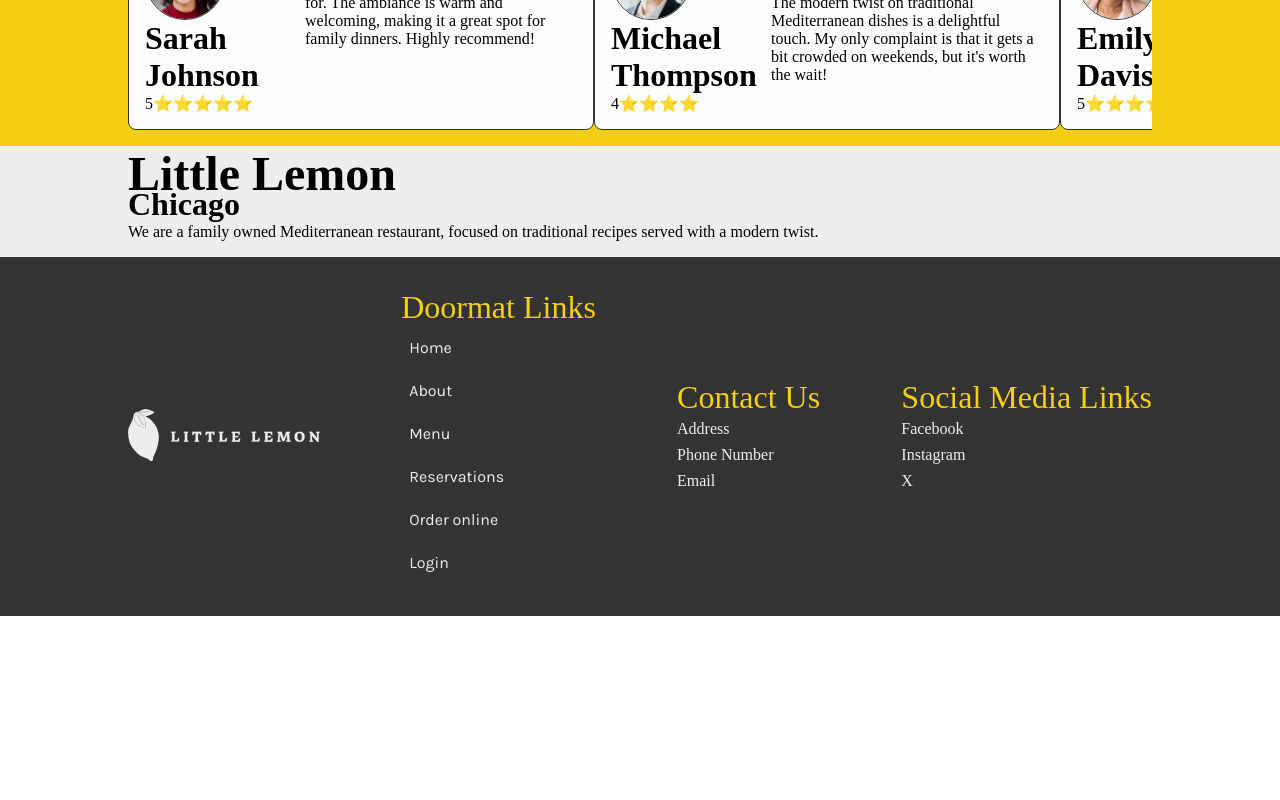
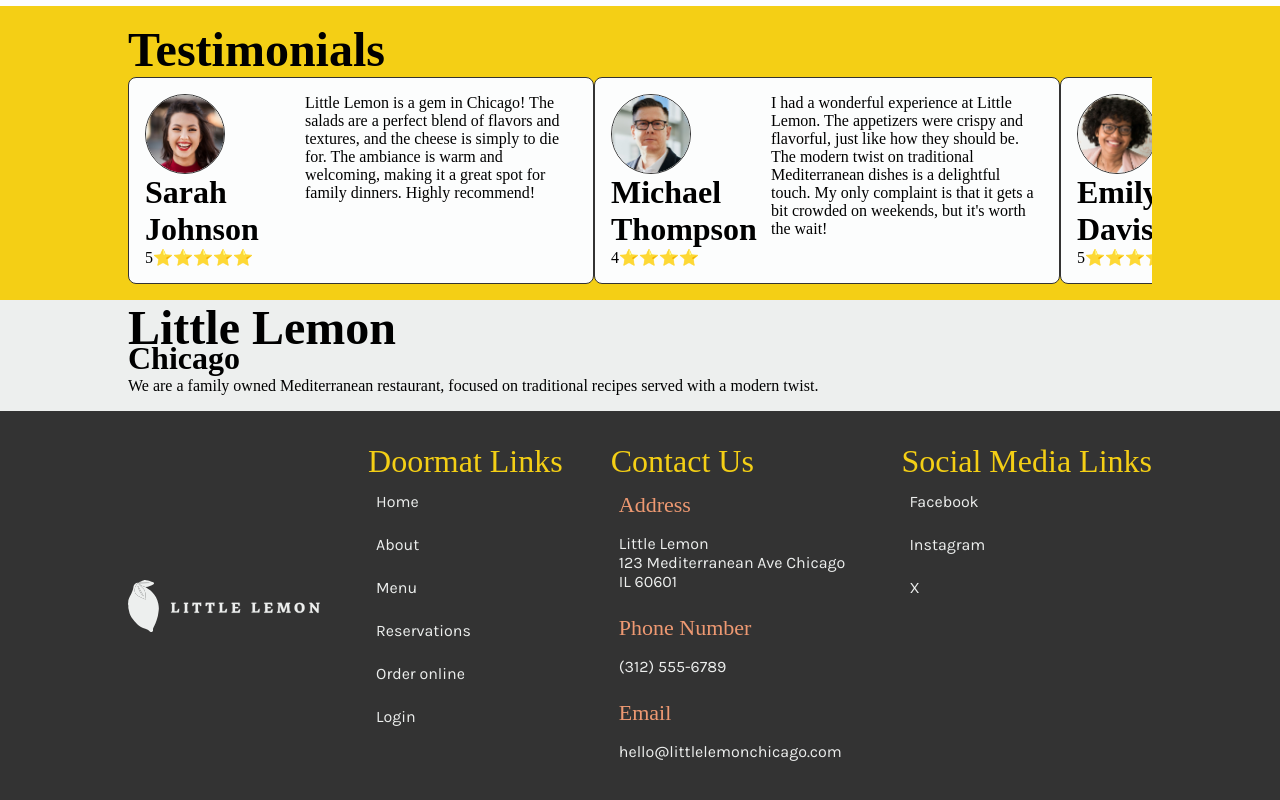
Before and after one commit to rishiraj-dhar/little-lemon, a React (Vite) app: page / in a window 1280 px wide. Shown: the part 1016-1816 px from the top of the page. Before the commit the page ends 1632 px from the top, so only its background shows below. Built offline with nearby package versions, Linux system fonts and the light colour scheme; a web font is replaced by a local one.

Commit message:
feat: add links and styles to footer

```diff
--- a/src/App.css
+++ b/src/App.css
@@ -270,6 +270,7 @@ footer .inner-wrapper {
 }
 
 .footer-logo {
+  align-self: center;
   flex: none;
 }
 
@@ -284,12 +285,22 @@ footer .inner-wrapper {
   font-weight: 400;
 }
 
+.footer-column-sub-header {
+  color: var(--coral);
+  font-family: var(--font-serif);
+  font-size: 1.375rem;
+  font-weight: 500;
+  padding: 0.5rem;
+}
+
 .footer-column-item {
   color: var(--light);
+  display: flex;
+  flex-direction: column;
   padding-block: 0.25rem;
 }
 
-nav ul {
+ul:has(li .nav-link) {
   display: flex;
   flex-direction: column;
   list-style: none;
@@ -298,17 +309,18 @@ nav ul {
   text-align: center;
 }
 
-nav ul li {
+ul li:has(.nav-link) {
   cursor: pointer;
   display: flex;
   flex: none;
-  font-family: var(--font-sans);
-  font-weight: 400;
 }
 
 .nav-link {
+  border-radius: 0.25em;
+  font-family: var(--font-sans);
+  font-weight: 400;
+  padding: 0.5rem;
   text-decoration: none;
-  padding: 0.5rem;
   width: 100%;
 }
 
@@ -316,7 +328,7 @@ header .nav-link {
   color: var(--green);
 }
 
-header nav ul li:hover {
+header nav ul li .nav-link:hover {
   background-color: var(--light);
 }
 
@@ -324,7 +336,7 @@ footer .nav-link {
   color: var(--light);
 }
 
-footer nav ul li:hover {
+footer li .nav-link:hover {
   background-color: var(--dark-100);
 }
 
@@ -411,7 +423,11 @@ section.booking {
     text-align: left;
   }
 
-  .footer-column nav li {
+  footer .inner-wrapper {
+    align-items: start;
+  }
+
+  .footer-column .footer-column-item {
     text-align: left;
     width: fit-content;
   }
--- a/src/App.jsx
+++ b/src/App.jsx
@@ -95,15 +95,78 @@ function Footer() {
         </div>
         <div className="footer-column">
           <h3 className="footer-column-header">Contact Us</h3>
-          <p className="footer-column-item">Address</p>
-          <p className="footer-column-item">Phone Number</p>
-          <p className="footer-column-item">Email</p>
+          <ul>
+            <li className="footer-column-item">
+              <h4 className="footer-column-sub-header">Address</h4>
+              <Link
+                className="nav-link"
+                rel="noopener noreferrer"
+                target="_blank"
+                to="https://www.google.com/maps/search/?api=1&query=123+Mediterranean+Ave,+Chicago,+IL+60601"
+              >
+                Little Lemon <br />
+                123 Mediterranean Ave Chicago <br />
+                IL 60601
+              </Link>
+            </li>
+            <li className="footer-column-item">
+              <h4 className="footer-column-sub-header">Phone Number</h4>
+              <Link
+                className="nav-link"
+                rel="noopener noreferrer"
+                target="_blank"
+                to="tel:+13125556789"
+              >
+                (312) 555-6789
+              </Link>
+            </li>
+            <li className="footer-column-item">
+              <h4 className="footer-column-sub-header">Email</h4>
+              <Link
+                className="nav-link"
+                rel="noopener noreferrer"
+                target="_blank"
+                to="mailto:hello@littlelemonchicago.com"
+              >
+                hello@littlelemonchicago.com
+              </Link>
+            </li>
+          </ul>
         </div>
         <div className="footer-column">
           <h3 className="footer-column-header">Social Media Links</h3>
-          <p className="footer-column-item">Facebook</p>
-          <p className="footer-column-item">Instagram</p>
-          <p className="footer-column-item">X</p>
+          <ul>
+            <li className="footer-column-item">
+              <Link
+                className="nav-link"
+                rel="noopener noreferrer"
+                target="_blank"
+                to="https://facebook.com/littlelemonchicago"
+              >
+                Facebook
+              </Link>
+            </li>
+            <li className="footer-column-item">
+              <Link
+                className="nav-link"
+                rel="noopener noreferrer"
+                target="_blank"
+                to="https://instagram.com/littlelemonchicago"
+              >
+                Instagram
+              </Link>
+            </li>
+            <li className="footer-column-item">
+              <Link
+                className="nav-link"
+                rel="noopener noreferrer"
+                target="_blank"
+                to="https://x.com/littlelemonchicago"
+              >
+                X
+              </Link>
+            </li>
+          </ul>
         </div>
       </div>
     </footer>
```
